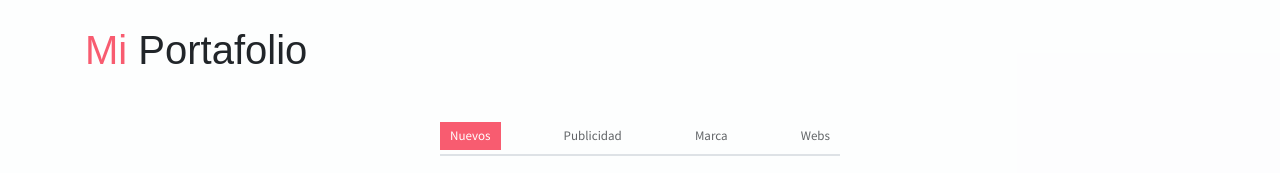
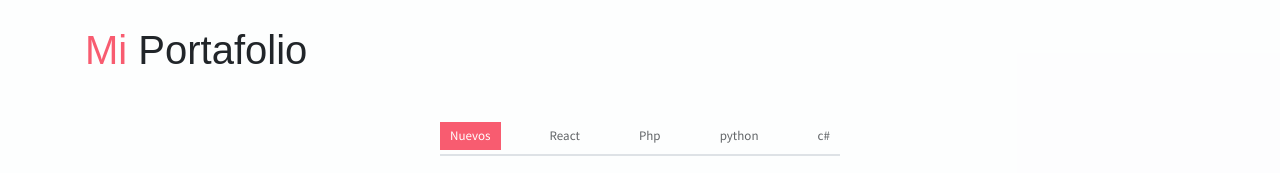
Before and after one commit to urieldomingezm/CV-ING-MEDINA, a plain HTML site: page index.html in a window 1280 px wide. Shown: the part 1980-2153 px from the top of the page. Drawn offline with Linux system fonts and the light colour scheme.

Commit message:
Update index.html

```diff
--- a/index.html
+++ b/index.html
@@ -228,13 +228,16 @@
                         Nuevos
                     </a>
                     <a href="#" data-filter=".advertising">
-                        Publicidad
+                        React
                     </a>
                     <a href="#" data-filter=".branding">
-                        Marca
+                        Php
                     </a>
                     <a href="#" data-filter=".web">
-                        Webs
+                        python
+                    </a>
+                    <a href="#" data-filter=".web">
+                        c#
                     </a>
                 </div>
 
```
